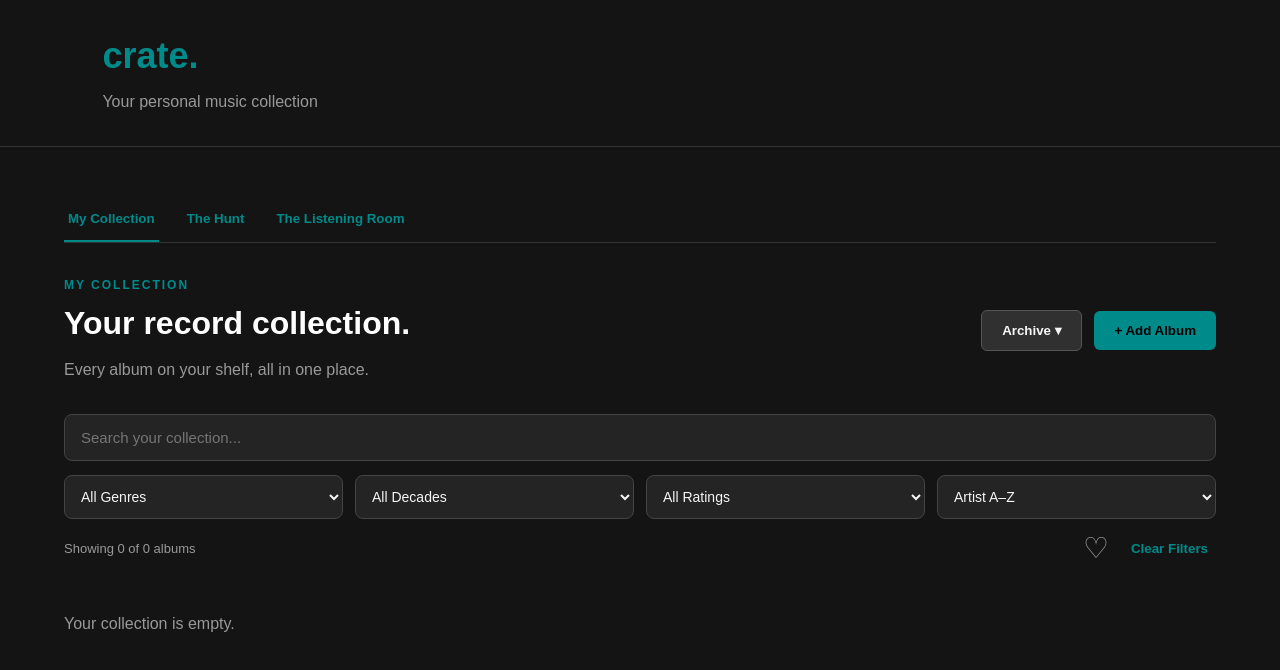
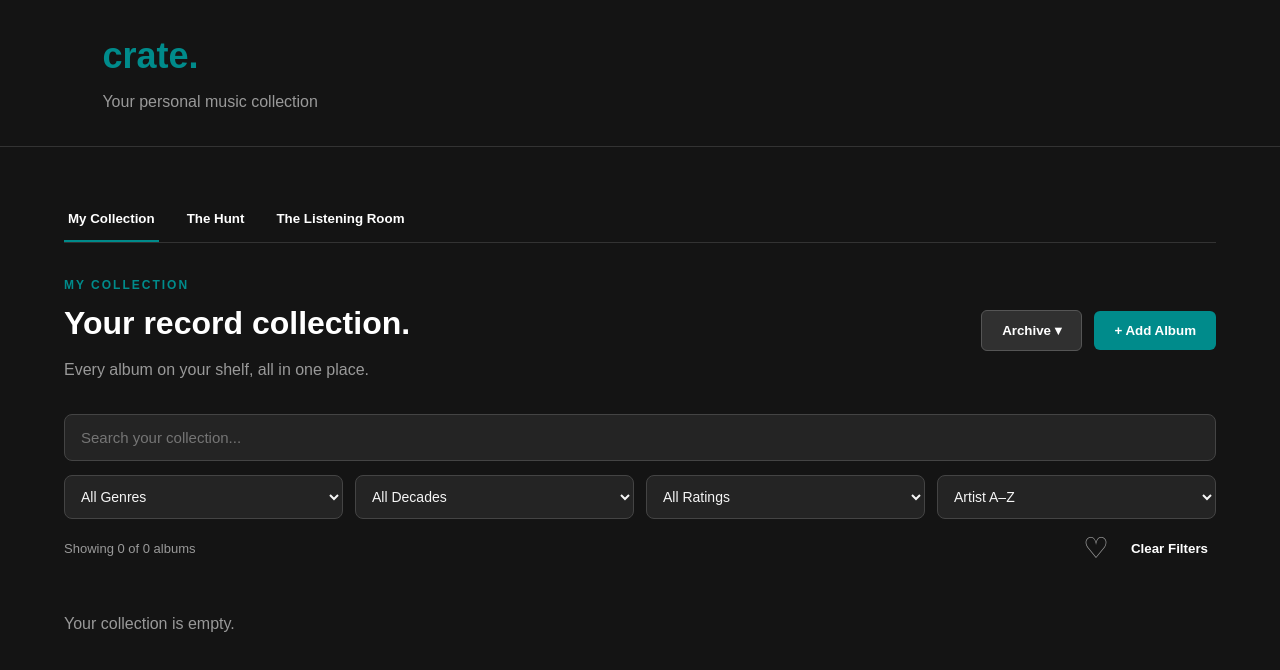
Before and after one commit to bjdh-create/crate., a plain HTML site: page index.html in a window 1280 px wide. Drawn offline with Linux system fonts and the light colour scheme.

Commit message:
Add files via upload

```diff
--- a/style.css
+++ b/style.css
@@ -1116,3 +1116,9 @@ a.btn:visited {
 button {
     -webkit-text-fill-color: currentColor;
 }
+
+/* Fix blue button text on iPhone */
+button {
+    color: #ffffff;
+    -webkit-text-fill-color: #ffffff;
+}
```
